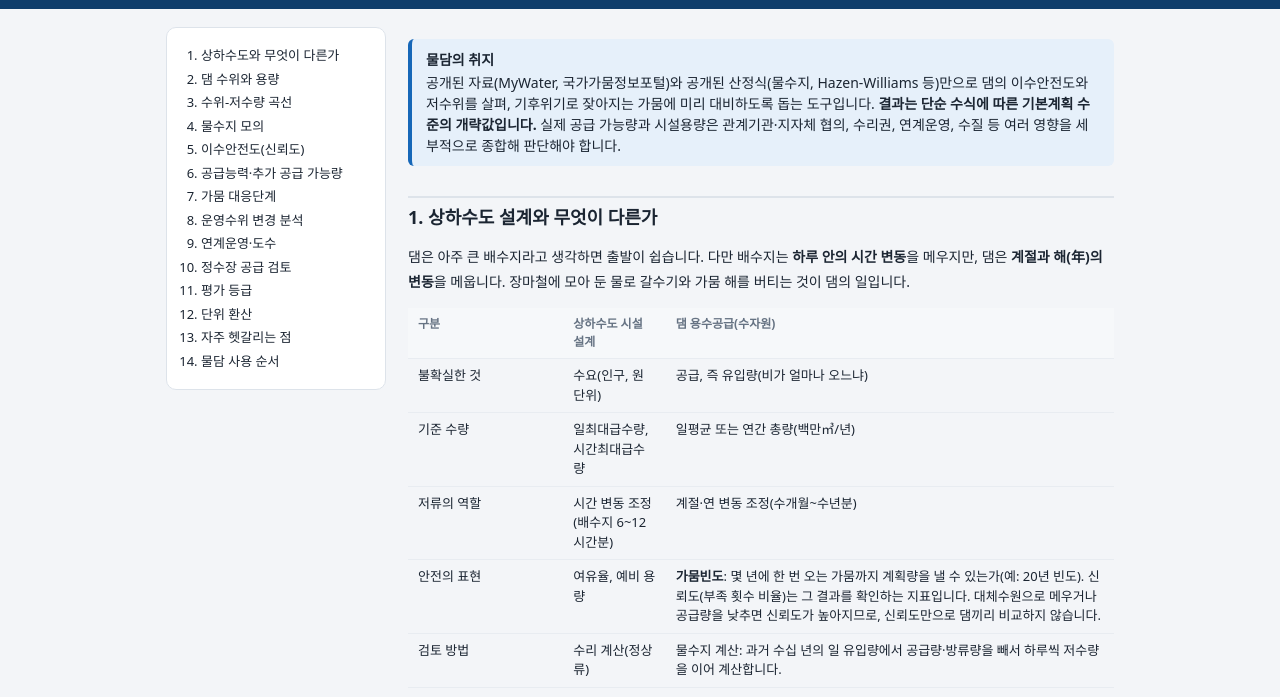
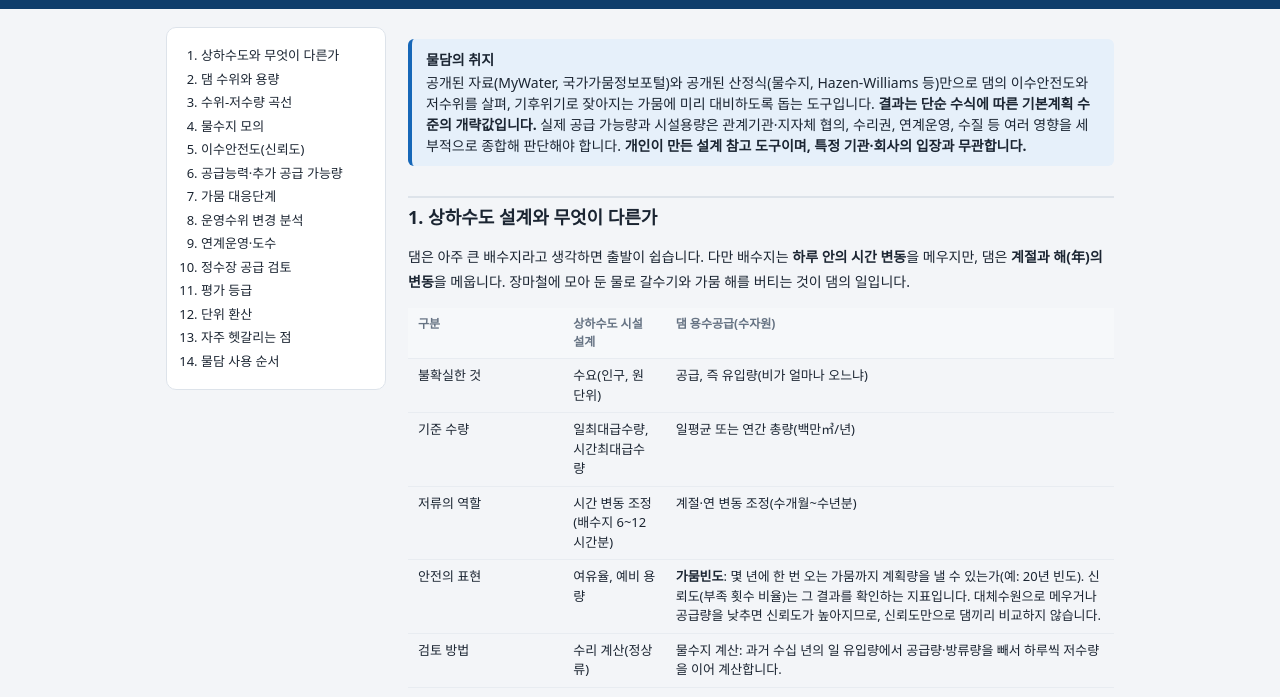
Before and after one commit to wonjejj-glitch/muldam, a plain HTML site: page guide.html in a window 1280 px wide. Shown: the part 100-797 px from the top of the page. Drawn offline with Linux system fonts and the light colour scheme.

Commit message:
개인이 만든 설계 참고 도구, 특정 기관·회사 입장과 무관하다는 안내 추가
Co-Authored-By: Claude Opus 5.5 <noreply@anthropic.com>

```diff
--- a/guide.html
+++ b/guide.html
@@ -88,7 +88,7 @@
   </ol>
 </nav>
 
-<main class="g-main"><div class="box"><b>물담의 취지</b>공개된 자료(MyWater, 국가가뭄정보포털)와 공개된 산정식(물수지, Hazen-Williams 등)만으로 댐의 이수안전도와 저수위를 살펴, 기후위기로 잦아지는 가뭄에 미리 대비하도록 돕는 도구입니다. <b>결과는 단순 수식에 따른 기본계획 수준의 개략값입니다.</b> 실제 공급 가능량과 시설용량은 관계기관·지자체 협의, 수리권, 연계운영, 수질 등 여러 영향을 세부적으로 종합해 판단해야 합니다.</div>
+<main class="g-main"><div class="box"><b>물담의 취지</b>공개된 자료(MyWater, 국가가뭄정보포털)와 공개된 산정식(물수지, Hazen-Williams 등)만으로 댐의 이수안전도와 저수위를 살펴, 기후위기로 잦아지는 가뭄에 미리 대비하도록 돕는 도구입니다. <b>결과는 단순 수식에 따른 기본계획 수준의 개략값입니다.</b> 실제 공급 가능량과 시설용량은 관계기관·지자체 협의, 수리권, 연계운영, 수질 등 여러 영향을 세부적으로 종합해 판단해야 합니다. <b>개인이 만든 설계 참고 도구이며, 특정 기관·회사의 입장과 무관합니다.</b></div>
 
 <h2 id="s1">1. 상하수도 설계와 무엇이 다른가</h2>
 <p>댐은 아주 큰 배수지라고 생각하면 출발이 쉽습니다. 다만 배수지는 <b>하루 안의 시간 변동</b>을 메우지만, 댐은 <b>계절과 해(年)의 변동</b>을 메웁니다. 장마철에 모아 둔 물로 갈수기와 가뭄 해를 버티는 것이 댐의 일입니다.</p>
```
Also changed, not shown: index.html (+1 -1 lines), 2 other files.
